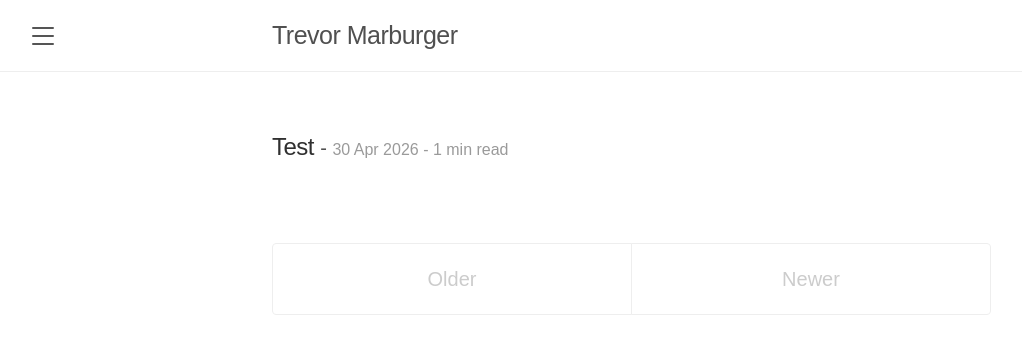
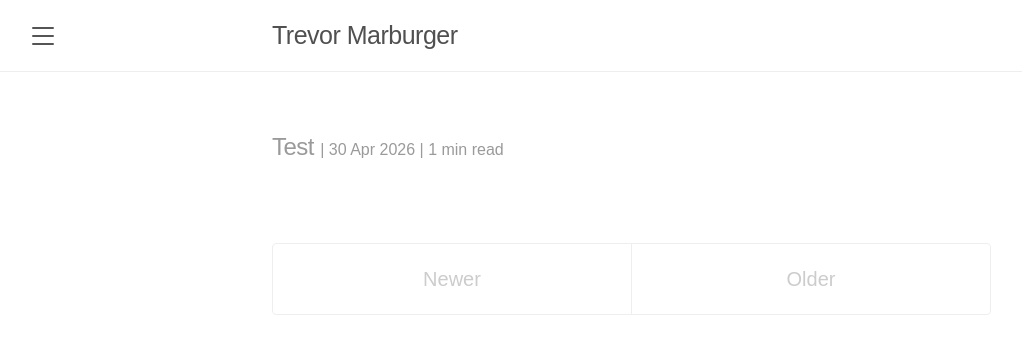
Before and after one commit to trevormarburger/trevormarburger.github.io, a Jekyll site: the page built from index.html, in a window 1280 px wide. Shown: the top 354 px of the page, without its empty margins (8-1030 px from the left). Built offline with Jekyll 4.4.1, drawn with Linux system fonts in a browser that asks for light colours; the list of posts is cut into pages by our own code.

Commit message:
use pipes & switch nav buttons

```diff
--- a/index.html
+++ b/index.html
@@ -11,14 +11,13 @@ title: Home
         {{ post.title }}
       </a>
     </h1>
-    -
     <span class="post-date">
-      {{ post.date | date_to_string }}
+      | {{ post.date | date_to_string }}
       {% assign words = post.content | number_of_words %}
       {% if words < 360 %}
-        - 1 min read
+        | 1 min read
       {% else %}
-        - {{ words | divided_by: 180 }} min read
+        | {{ words | divided_by: 180 }} min read
       {% endif %}
     </span>
   </div>
@@ -26,11 +25,6 @@ title: Home
 </div>
 
 <div class="pagination">
-  {% if paginator.next_page %}
-    <a class="pagination-item older" href="{{ paginator.next_page_path | absolute_url }}">Older</a>
-  {% else %}
-    <span class="pagination-item older">Older</span>
-  {% endif %}
   {% if paginator.previous_page %}
     {% if paginator.page == 2 %}
       <a class="pagination-item newer" href="{{ '/' | absolute_url }}">Newer</a>
@@ -40,4 +34,9 @@ title: Home
   {% else %}
     <span class="pagination-item newer">Newer</span>
   {% endif %}
+  {% if paginator.next_page %}
+    <a class="pagination-item older" href="{{ paginator.next_page_path | absolute_url }}">Older</a>
+  {% else %}
+    <span class="pagination-item older">Older</span>
+  {% endif %}
 </div>
--- a/public/css/lanyon.css
+++ b/public/css/lanyon.css
@@ -311,7 +311,7 @@ a.sidebar-nav-item:focus {
 .page-title,
 .post-title,
 .post-title a {
-  color: #303030;
+  color: #9a9a9a;
 }
 .page-title,
 .post-title {
```
Also changed, not shown: _layouts/post.html (+3 -4 lines), _posts/2026-04-30-test.md (+0 -2 lines).
